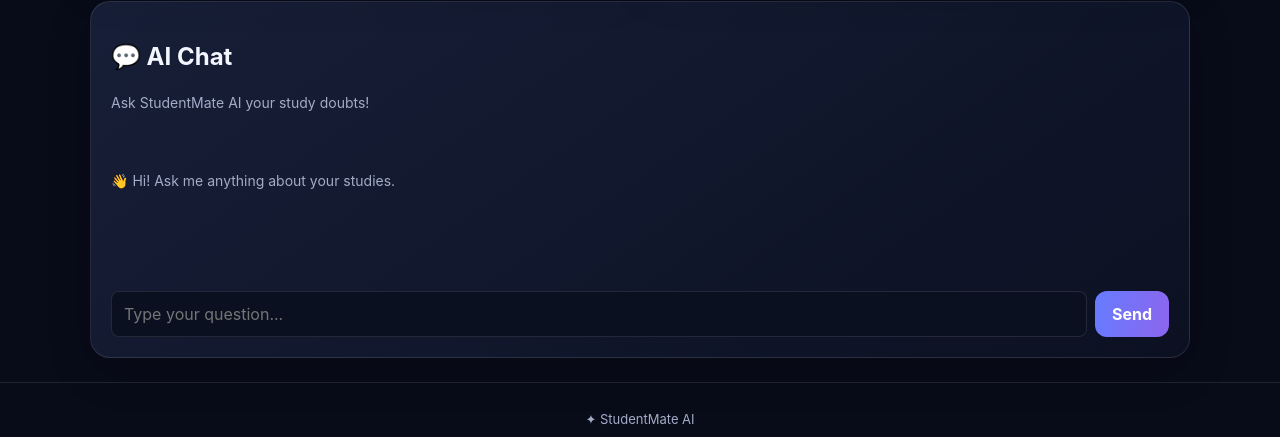
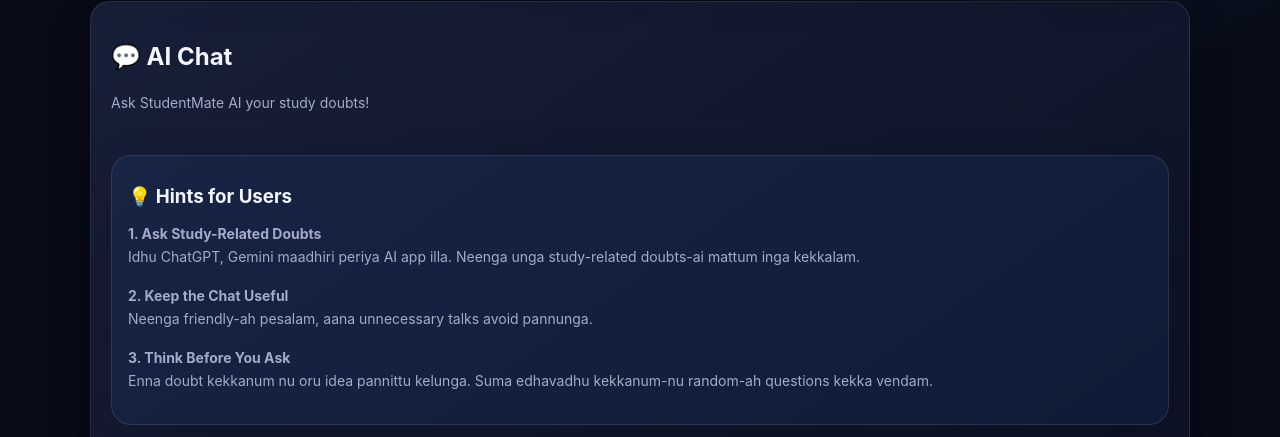
Before and after one commit to Sailesh-143/StudentMateAI-New, a website: page public/index.html in a window 1280 px wide. Shown: the part 1200-1637 px from the top of the page. Drawn offline with Linux system fonts and the light colour scheme.

Commit message:
Add user hints to AI Chat

```diff
--- a/public/index.html
+++ b/public/index.html
@@ -115,6 +115,20 @@ hr{border:0;border-top:1px solid var(--border);margin:22px 0}
 <section id="aiChatSection" class="card" style="margin:24px 0; padding:20px;">
   <h2>💬 AI Chat</h2>
   <p>Ask StudentMate AI your study doubts!</p>
+
+<div class="card" style="margin:16px 0; padding:16px; background:rgba(59,130,246,0.08);">
+  <h3>💡 Hints for Users</h3>
+
+  <p><strong>1. Ask Study-Related Doubts</strong><br>
+  Idhu ChatGPT, Gemini maadhiri periya AI app illa. Neenga unga study-related doubts-ai mattum inga kekkalam.</p>
+
+  <p><strong>2. Keep the Chat Useful</strong><br>
+  Neenga friendly-ah pesalam, aana unnecessary talks avoid pannunga.</p>
+
+  <p><strong>3. Think Before You Ask</strong><br>
+  Enna doubt kekkanum nu oru idea pannittu kelunga. Suma edhavadhu kekkanum-nu random-ah questions kekka vendam.</p>
+</div>
+
 
   <div id="aiChatMessages"
        style="min-height:120px; max-height:300px; overflow-y:auto; margin:16px 0;">
```
